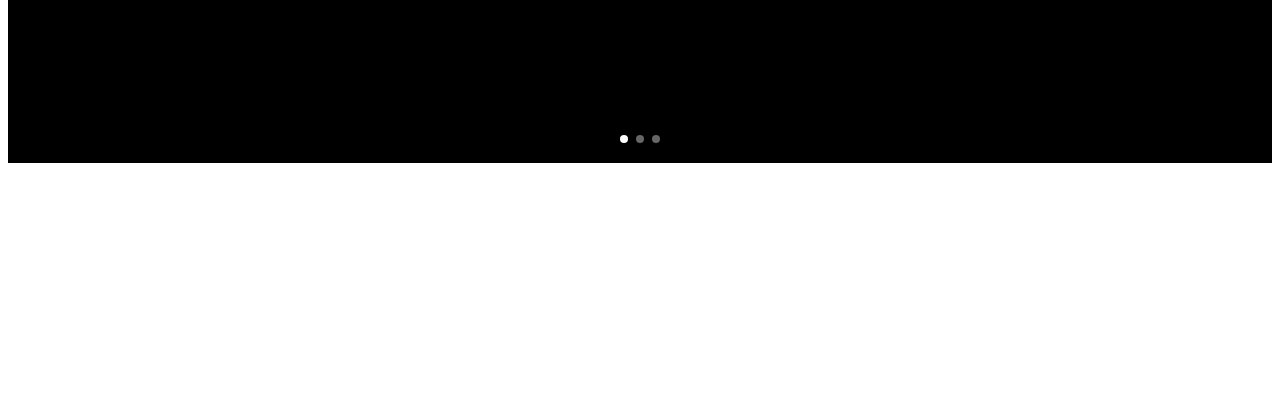
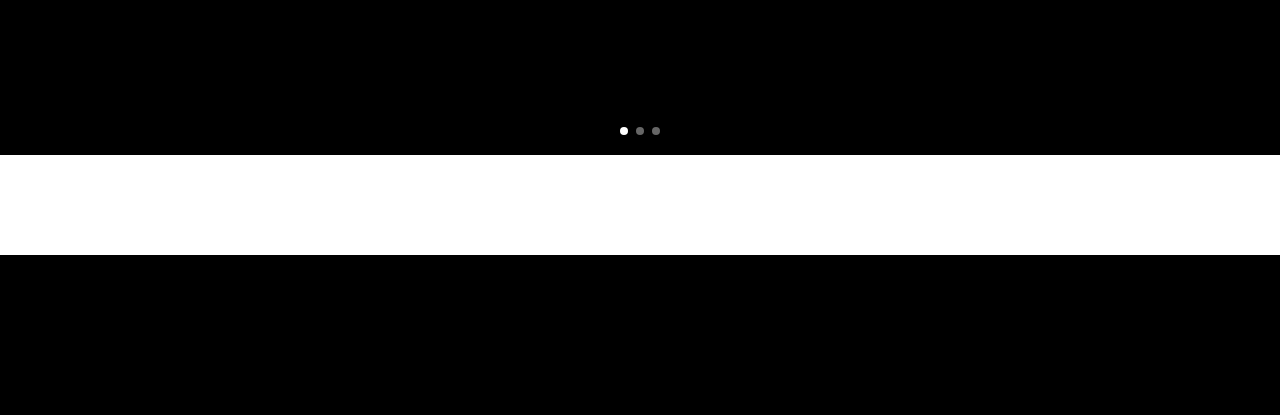
Before and after one commit to w1nterm00n/colors-layout, a website built with Vite: page index.html in a window 1280 px wide. Shown: the part 423-838 px from the top of the page. Before the commit the page ends 800 px from the top, so only its background shows below. Built offline with nearby package versions, Linux system fonts and the light colour scheme; files whose address does not match are found by name.

Commit message:
add footer

```diff
--- /dev/null
+++ b/components/footer/footer.js
@@ -0,0 +1,11 @@
+export function renderFooter() {
+    const template = document.createElement('template');
+
+    template.innerHTML = `
+      <footer class="footer">
+
+      </footer>
+    `.trim();
+
+    return template.content.firstChild;
+  }
--- /dev/null
+++ b/components/footer/footer.scss
@@ -0,0 +1,5 @@
+.footer {
+    margin-top: 100px;
+    height: 20vh;
+    background-color: #000;
+  }
--- a/scripts/main.js
+++ b/scripts/main.js
@@ -1,6 +1,8 @@
 import { renderHeader } from '../components/header/header.js';
 import { renderSlider } from '../components/slider/slider.js';
+import { renderFooter } from '../components/footer/footer.js';
 import '/styles/main.scss';
 
 document.querySelector('.header-container').appendChild(renderHeader());
 document.querySelector('.slider-container').appendChild(renderSlider());
+document.body.appendChild(renderFooter());
--- a/styles/main.scss
+++ b/styles/main.scss
@@ -1,6 +1,9 @@
 @import '../components/header/header.scss';
 @import '../components/slider/slider.scss';
+@import '../components/footer/footer.scss';
 
 *{
     font-family: 'Inter', sans-serif;
+    margin: 0;
+    padding: 0;
 }
```
Also changed, not shown: components/footer/footer.html (added, +3 -0 lines).
